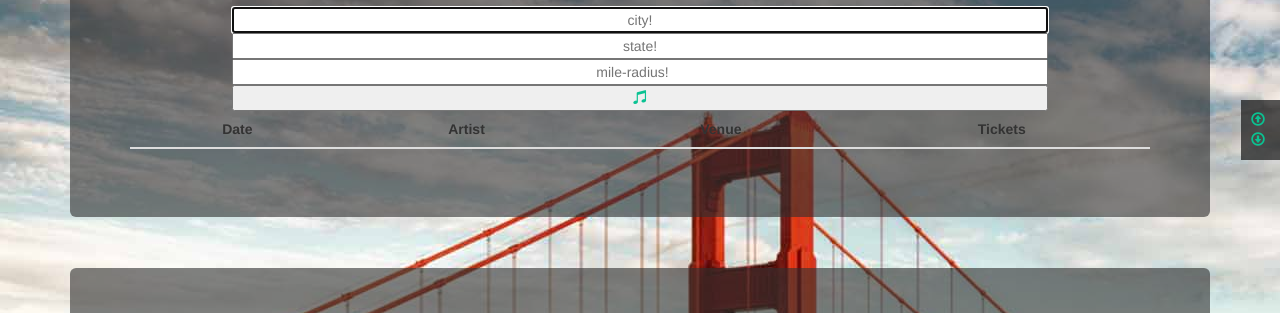
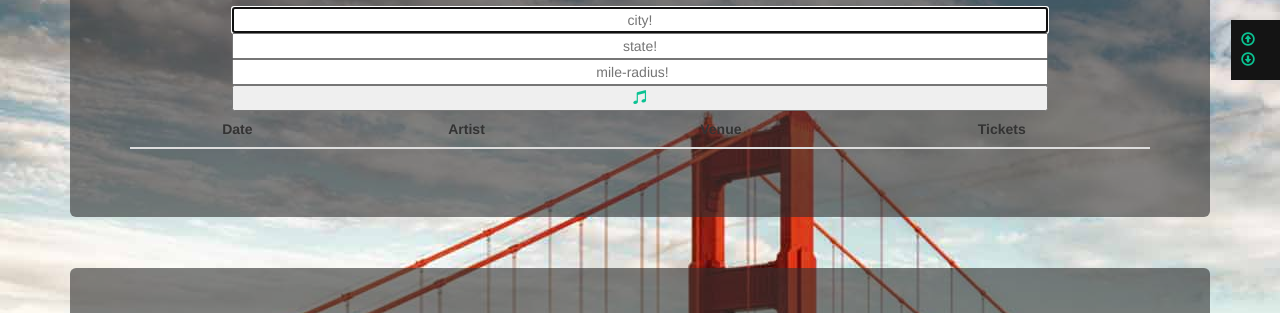
Before and after one commit to weezy93/unit-1-personal-project, a website: page src/index.html in a window 1280 px wide. Shown: the part 140-453 px from the top of the page. Drawn offline with nearby package versions, Linux system fonts and the light colour scheme; some packages are replaced by stand-ins of ours.

Commit message:
added 2 images

```diff
--- a/src/css/main.css
+++ b/src/css/main.css
@@ -13,10 +13,11 @@ body {
 }
 nav {
  position: fixed;
- padding-right: 5px;
+ padding-right: 15px;
  right: 0;
- top: 30%;
- background-color: rgba(20, 20, 20, .7);
+ top: 20%;
+ background-color: rgba(20, 20, 20, 1);
+
 }
 ul {
 	list-style: none;
--- a/src/js/main.js
+++ b/src/js/main.js
@@ -130,7 +130,7 @@ function mapInitialize() {
   map = new google.maps.Map(document.getElementById("googleMap"), mapProp);
 }
 
-var images = ["images/sf.jpg", "images/denver.jpg", "images/portland.jpg", "images/nyc.jpg"];
+var images = ["images/sf.jpg", "images/denver.jpg", "images/portland.jpg", "images/nyc.jpg","images/austin.jpg","images/seattle.jpg"];
 
 function backgroundPictures(images){
 	var counter = 0;
```
Also changed, not shown: src/images/austin.jpg (added), src/images/seattle.jpg (added).
